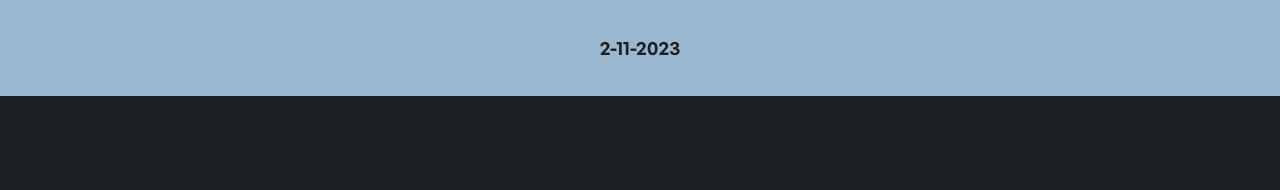
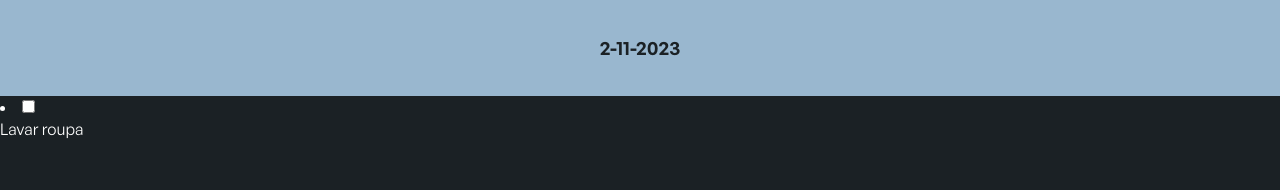
Before and after one commit to fercael/to-do-list, a React (Vite) app: page / in a window 1280 px wide. Shown: the top 190 px of the page. Built offline with nearby package versions, Linux system fonts and the light colour scheme.

Commit message:
feat: estruturar a task

```diff
--- a/src/App.tsx
+++ b/src/App.tsx
@@ -1,9 +1,11 @@
 import { Header } from "./components/Header"
+import { Task } from "./components/Task"
 
 function App() {
   return (
     <>
       <Header />
+      <Task id={1} status={true} content="Lavar roupa" />
     </>
   )
 }
--- /dev/null
+++ b/src/components/Task.tsx
@@ -0,0 +1,15 @@
+interface TaskProps {
+    id?: number,
+    content: string
+}
+
+function Task(props:TaskProps) {
+    return(
+        <li>
+            <input type="checkbox" name={props.id.toString()} id={props.id.toString()} />
+            <p>{props.content}</p>
+        </li>
+    )
+}
+
+export { Task }
```
